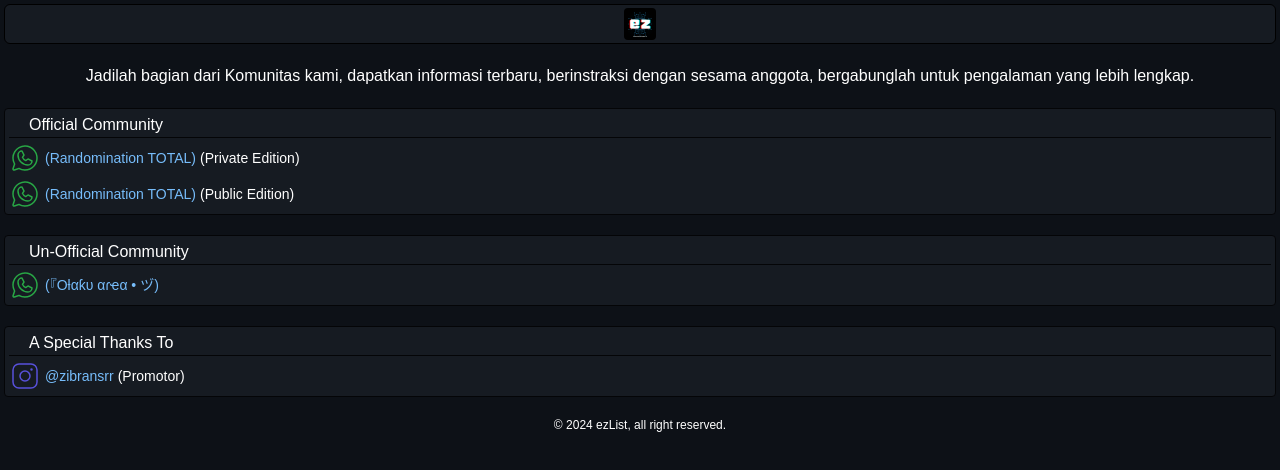
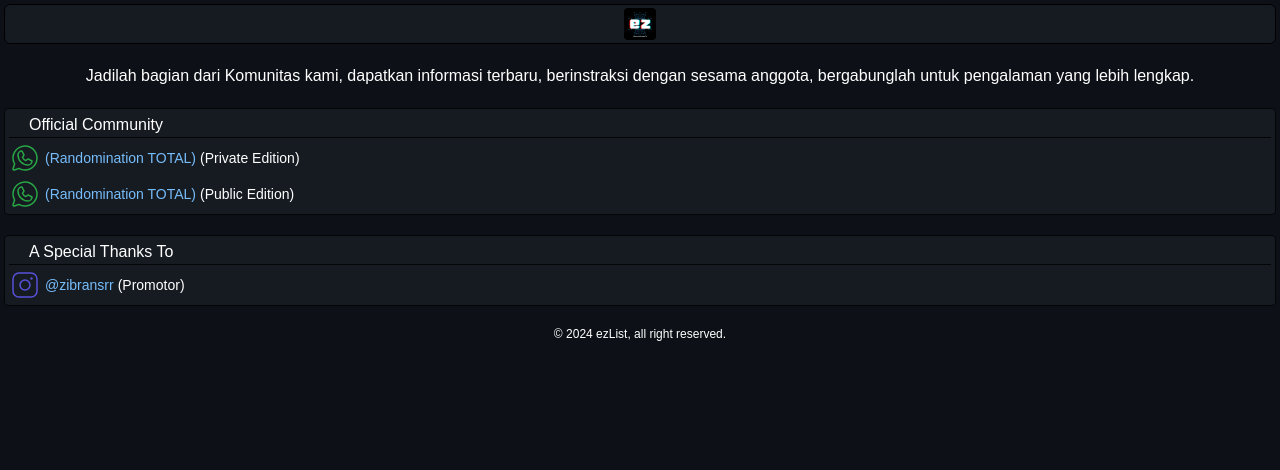
Before and after one commit to Ezii54/ezlist, a Next.js app: page /community in a window 1280 px wide. Shown: the top 470 px of the page. Built offline with nearby package versions, Linux system fonts and the light colour scheme.

Commit message:
delete some group chat (wa)

```diff
--- a/src/app/community/page.tsx
+++ b/src/app/community/page.tsx
@@ -28,16 +28,6 @@ const page = () => {
          </section>
          <section className="flex flex-col gap-1 p-1 border rounded bg-color-md border-color-xl">
             <p className="px-5 border-b border-b-color-xl">
-               Un-Official Community
-            </p>
-            <LinkWhatsapp
-               linkHref="https://chat.whatsapp.com/J5jnZwR4jjjIDShGwyaNx3"
-               titleHref={`(『Oƚαƙυ αɾҽα • ヅ)`}
-               descHref={``}
-            />
-         </section>
-         <section className="flex flex-col gap-1 p-1 border rounded bg-color-md border-color-xl">
-            <p className="px-5 border-b border-b-color-xl">
                A Special Thanks To
             </p>
             <LinkInstagram
```
